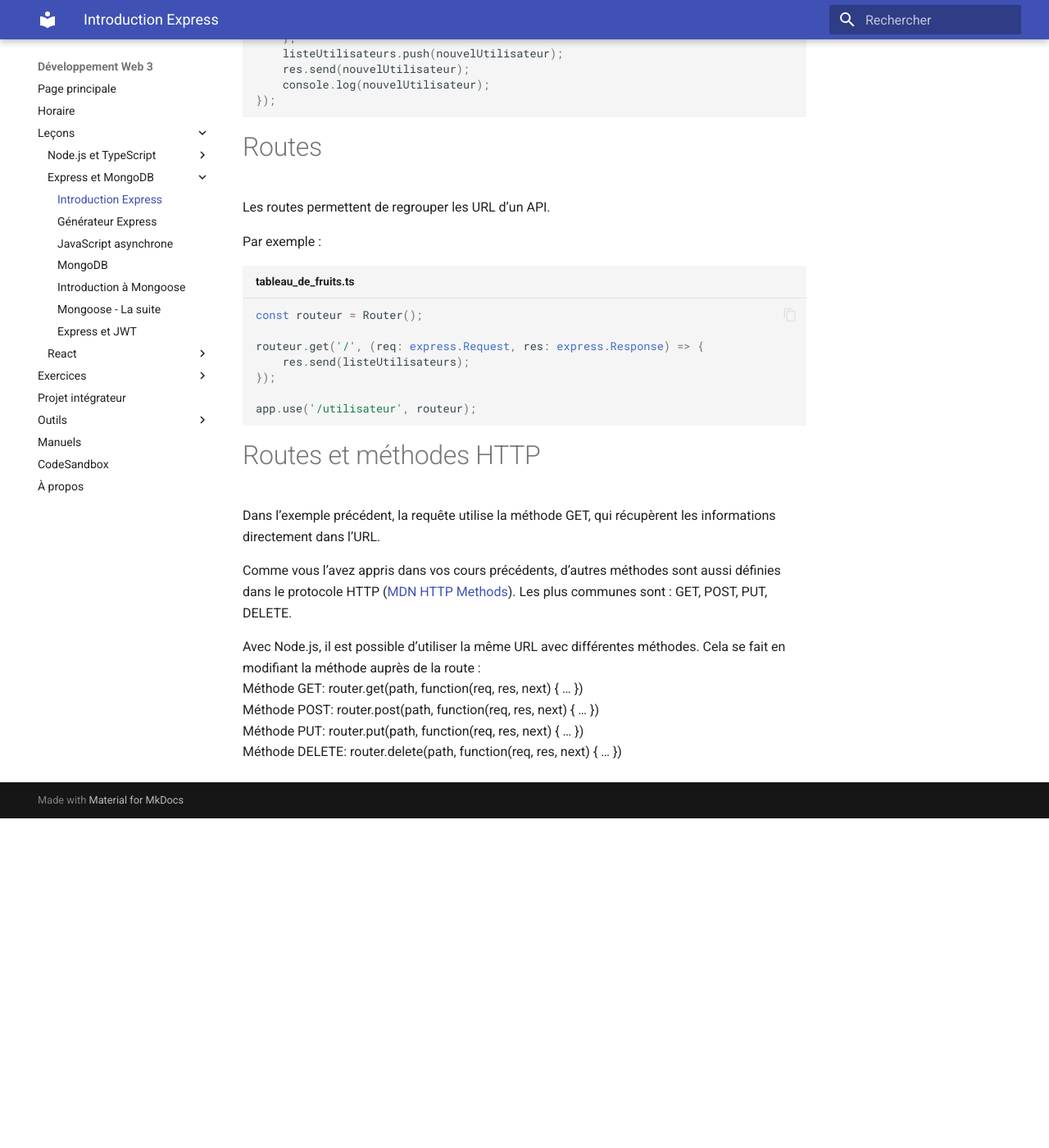
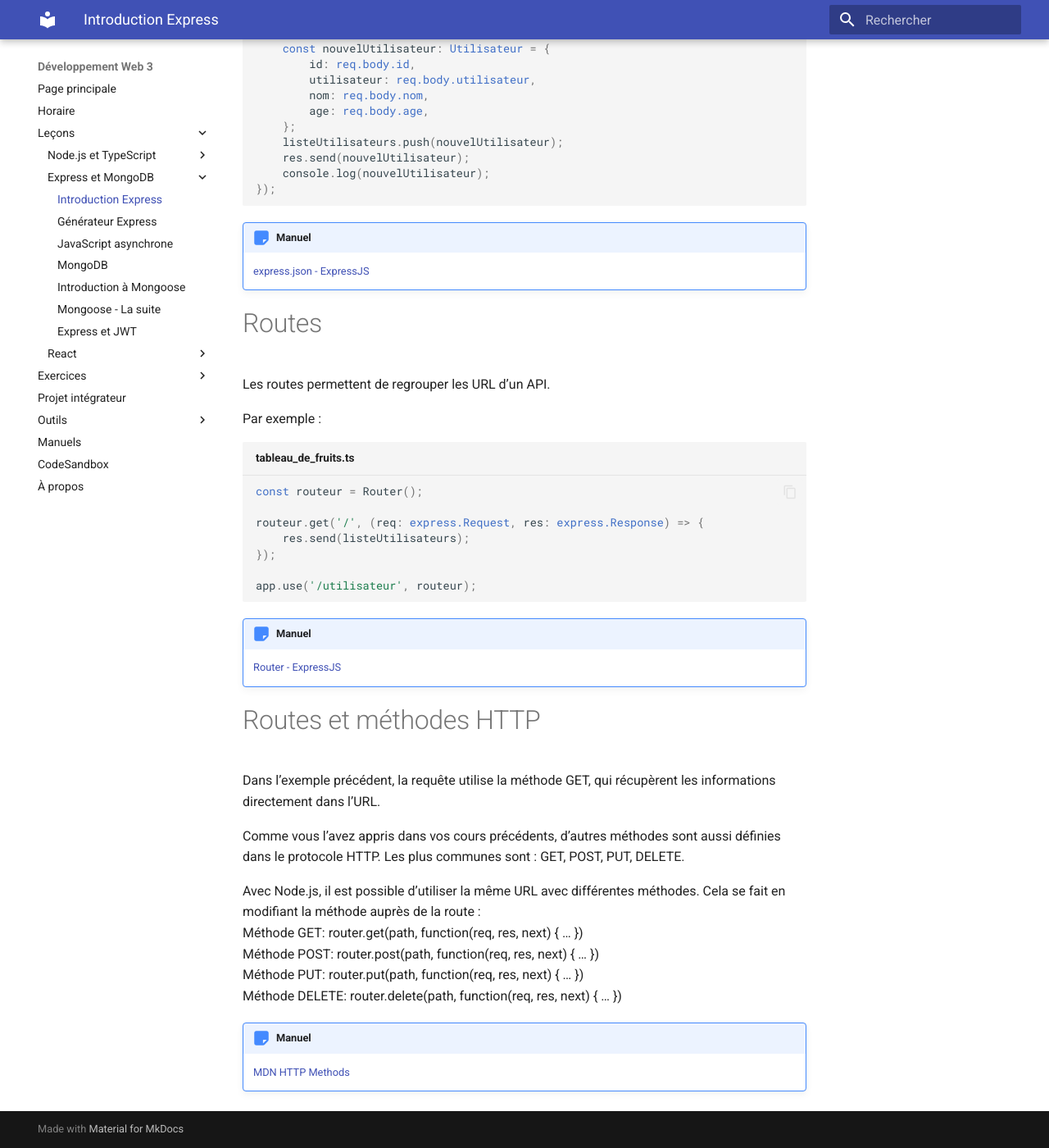
Before and after one commit to cegepvictoetienne/developpementweb3, an MkDocs documentation site: the page built from wiki/introduction_express.md, in a window 1280 px wide and 1400 px high, scrolled down 4169 px. Shown: the whole window at 82% size. Built offline with MkDocs 1.6.1 and Material for MkDocs 9.7.7, drawn with Linux system fonts in a browser that asks for light colours; before the commit the page ends 5167 px from its top, so only the background shows below that; some of the changed text lies outside the part shown.

Commit message:
ajout de liens externes de référence

````diff
--- a/wiki/introduction_express.md
+++ b/wiki/introduction_express.md
@@ -143,6 +143,10 @@ app.use(morgan('dev'));
 
 ```
 
+!!! manuel
+    [Morgan - ExpressJS](https://expressjs.com/en/resources/middleware/morgan.html)
+
+
 # Intergiciel – express.json()
 
 Intergiciel pour transformer le json reçu du client en objet, remplace req.body.
@@ -166,6 +170,10 @@ app.post('/', (req: express.Request<Utilisateur>, res: express.Response) => {
 
 ```
 
+!!! manuel
+    [express.json - ExpressJS](https://expressjs.com/en/api.html#express.json)
+
+
 # Routes
 
 Les routes permettent de regrouper les URL d’un API.
@@ -182,15 +190,22 @@ routeur.get('/', (req: express.Request, res: express.Response) => {
 app.use('/utilisateur', routeur);
 
 ```
+!!! manuel
+    [Router - ExpressJS](https://expressjs.com/en/5x/api.html#router)
+
+
 
 # Routes et méthodes HTTP
 
 Dans l’exemple précédent, la requête utilise la méthode GET, qui récupèrent les informations directement dans l’URL.
 
-Comme vous l’avez appris dans vos cours précédents, d’autres méthodes sont aussi définies dans le protocole HTTP ([MDN HTTP Methods](https://developer.mozilla.org/fr/docs/Web/HTTP/Methods)). Les plus communes sont : GET, POST, PUT, DELETE.
+Comme vous l’avez appris dans vos cours précédents, d’autres méthodes sont aussi définies dans le protocole HTTP. Les plus communes sont : GET, POST, PUT, DELETE.
 
 Avec Node.js, il est possible d’utiliser la même URL avec différentes méthodes. Cela se fait en modifiant la méthode auprès de la route :
 Méthode GET: 	router.get(path, function(req, res, next) { … })
 Méthode POST:	router.post(path, function(req, res, next) { … })
 Méthode PUT: 	router.put(path, function(req, res, next) { … })
 Méthode DELETE:	router.delete(path, function(req, res, next) { … })
+
+!!! manuel
+    [MDN HTTP Methods](https://developer.mozilla.org/fr/docs/Web/HTTP/Methods)
````
Also changed, not shown: wiki/manuels.md (+8 -0 lines), wiki/mongoose2.md (+5 -1 lines), wiki/react3.md (+12 -0 lines), wiki/typescript_2.md (+1 -1 lines).
